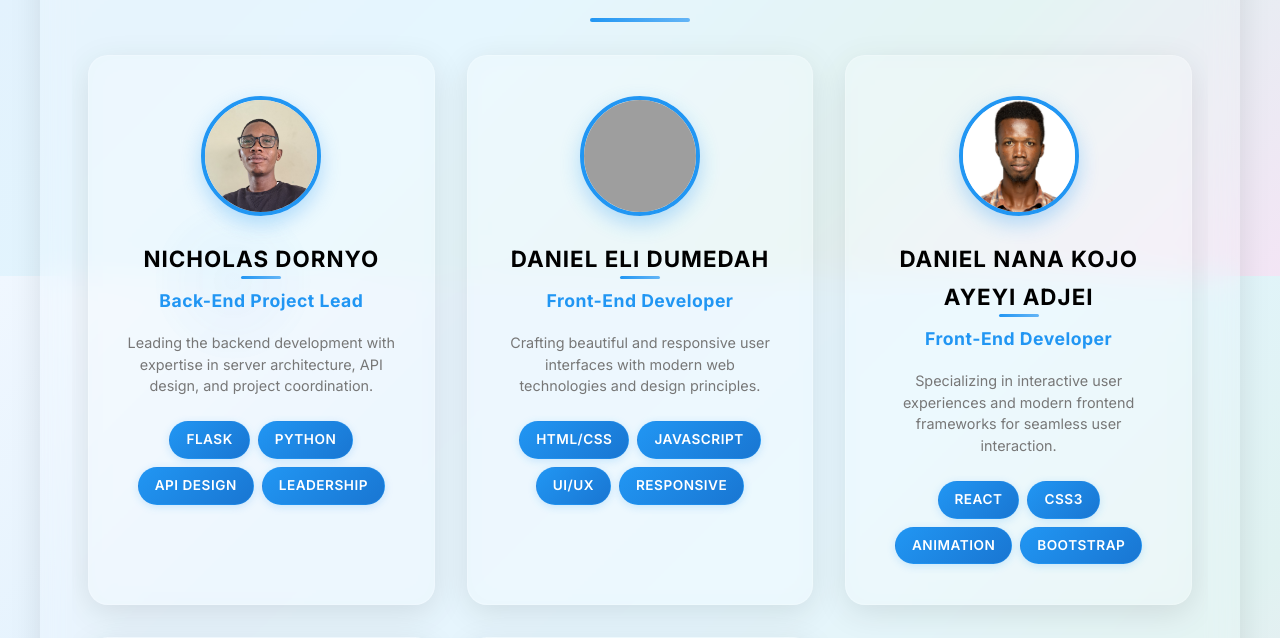
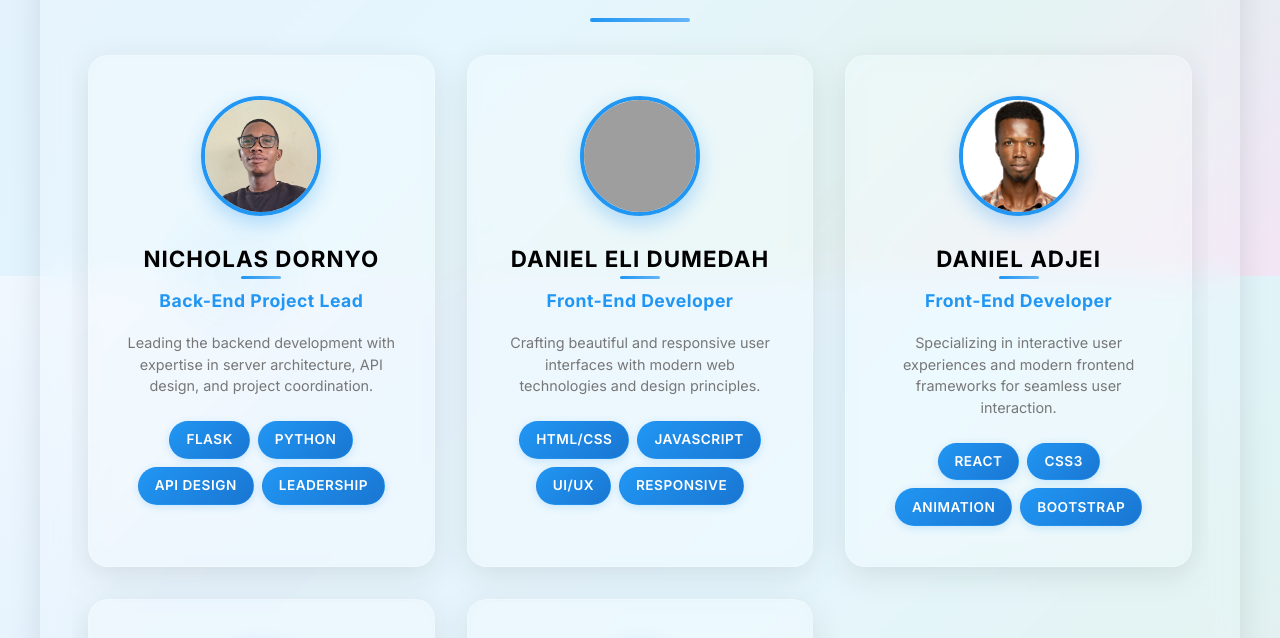
Before and after one commit to nEcSiT/lost-found-WebApp, a Flask app: page /about in a window 1280 px wide. Shown: the part 1324-1962 px from the top of the page. Run offline with Flask 3, Linux system fonts and the light colour scheme; grey boxes are pictures that could not be loaded.

Commit message:
Refactor code structure for improved readability and maintainability

```diff
--- a/app/templates/about.html
+++ b/app/templates/about.html
@@ -697,10 +697,10 @@ body {
                 </div>
             </div>
 
-            <!-- Daniel Nana Kojo Ayeyi Adjei -->
+            <!-- Daniel Adjei -->
             <div class="team-card">
-                <img src="{{ url_for('static', filename='images/daniel_adjei.jpg') }}" alt="Daniel Nana Kojo Ayeyi Adjei" class="team-photo">
-                <h3 class="team-name">Daniel Nana Kojo Ayeyi Adjei</h3>
+                <img src="{{ url_for('static', filename='images/daniel_adjei.jpg') }}" alt="Daniel Adjei" class="team-photo">
+                <h3 class="team-name">Daniel Adjei</h3>
                 <p class="team-role">Front-end Developer</p>
                 <p class="team-description">
                     Specializing in interactive user experiences and modern frontend frameworks for seamless user interaction.
```
Also changed, not shown: app/templates/register.html (+11 -5 lines), app/static/images/kingsley.jpg (added).
